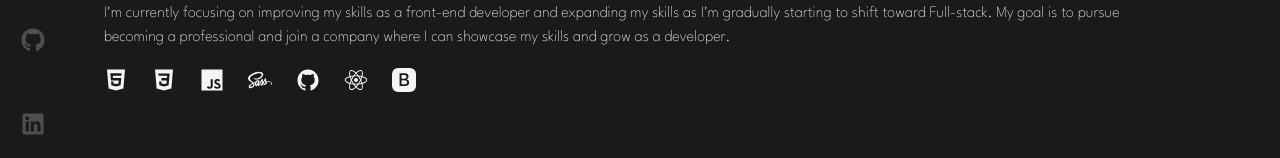
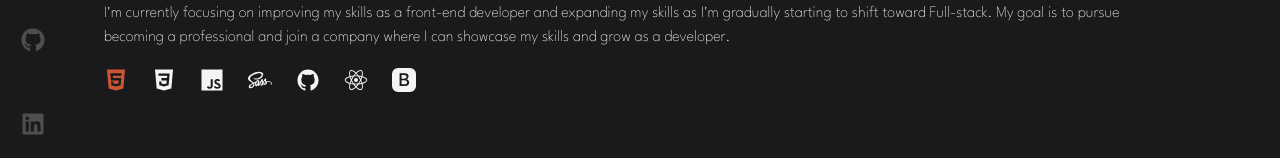
Before and after one commit to Parsa-Parishan/My-Portfolio, a React (Create React App) app: page / in a window 1280 px wide. In both pictures the pointer is over the item 116 px from the left and 997 px from the top of the page. Shown: the part 914-1072 px from the top of the page. Built offline with nearby package versions, Linux system fonts and the light colour scheme; a web font is replaced by a local one.

Commit message:
change tools color

```diff
--- a/src/components/About-me.js
+++ b/src/components/About-me.js
@@ -40,25 +40,25 @@ export default function About() {
           </p>
           <div className="tools">
             <ul>
-              <li>
+              <li className="tool html">
                 <IoLogoHtml5 />
               </li>
-              <li>
+              <li className="tool css">
                 <IoLogoCss3 />
               </li>
-              <li>
+              <li className="tool javascript">
                 <IoLogoJavascript />
               </li>
-              <li>
+              <li className="tool sass">
                 <IoLogoSass />
               </li>
-              <li>
+              <li className="tool github">
                 <IoLogoGithub />
               </li>
-              <li>
+              <li className="tool react">
                 <IoLogoReact />
               </li>
-              <li>
+              <li className="tool bootstrap">
                 <BsFillBootstrapFill />
               </li>
             </ul>
--- a/src/styles/main.css
+++ b/src/styles/main.css
@@ -640,6 +640,40 @@ main .my-skills .tools ul li {
   font-size: 1.5rem;
 }
 
+main .my-skills .tools ul .tool {
+  -webkit-transition: all 0.1s linear;
+  transition: all 0.1s linear;
+  cursor: pointer;
+}
+
+main .my-skills .tools ul .html:hover {
+  color: #cc5533;
+}
+
+main .my-skills .tools ul .css:hover {
+  color: #2f4ad5;
+}
+
+main .my-skills .tools ul .javascript:hover {
+  color: #e5d565;
+}
+
+main .my-skills .tools ul .sass:hover {
+  color: #ba6993;
+}
+
+main .my-skills .tools ul .github:hover {
+  color: black;
+}
+
+main .my-skills .tools ul .react:hover {
+  color: #7ed0ef;
+}
+
+main .my-skills .tools ul .bootstrap:hover {
+  color: #4f3c74;
+}
+
 main .my-portfolio {
   -webkit-transition: all 2s ease;
   transition: all 2s ease;
--- a/src/styles/sass/components/_about-me.scss
+++ b/src/styles/sass/components/_about-me.scss
@@ -29,6 +29,45 @@ main {
           display: inline;
           margin-right: 1.5rem;
           font-size: 1.5rem;
+        }
+        .tool {
+          transition: all 0.1s linear;
+          cursor: pointer;
+        }
+        .html {
+          &:hover {
+            color: rgb(204, 85, 51);
+          }
+        }
+        .css {
+          &:hover {
+            color: rgb(47, 74, 213);
+          }
+        }
+        .javascript {
+          &:hover {
+            color: rgb(229, 213, 101);
+          }
+        }
+        .sass {
+          &:hover {
+            color: rgb(186, 105, 147);
+          }
+        }
+        .github {
+          &:hover {
+            color: black;
+          }
+        }
+        .react {
+          &:hover {
+            color: rgb(126, 208, 239);
+          }
+        }
+        .bootstrap {
+          &:hover {
+            color: rgb(79, 60, 116);
+          }
         }
       }
     }
```
Also changed, not shown: 1 other file (tests, documents, lock files or other folders).
